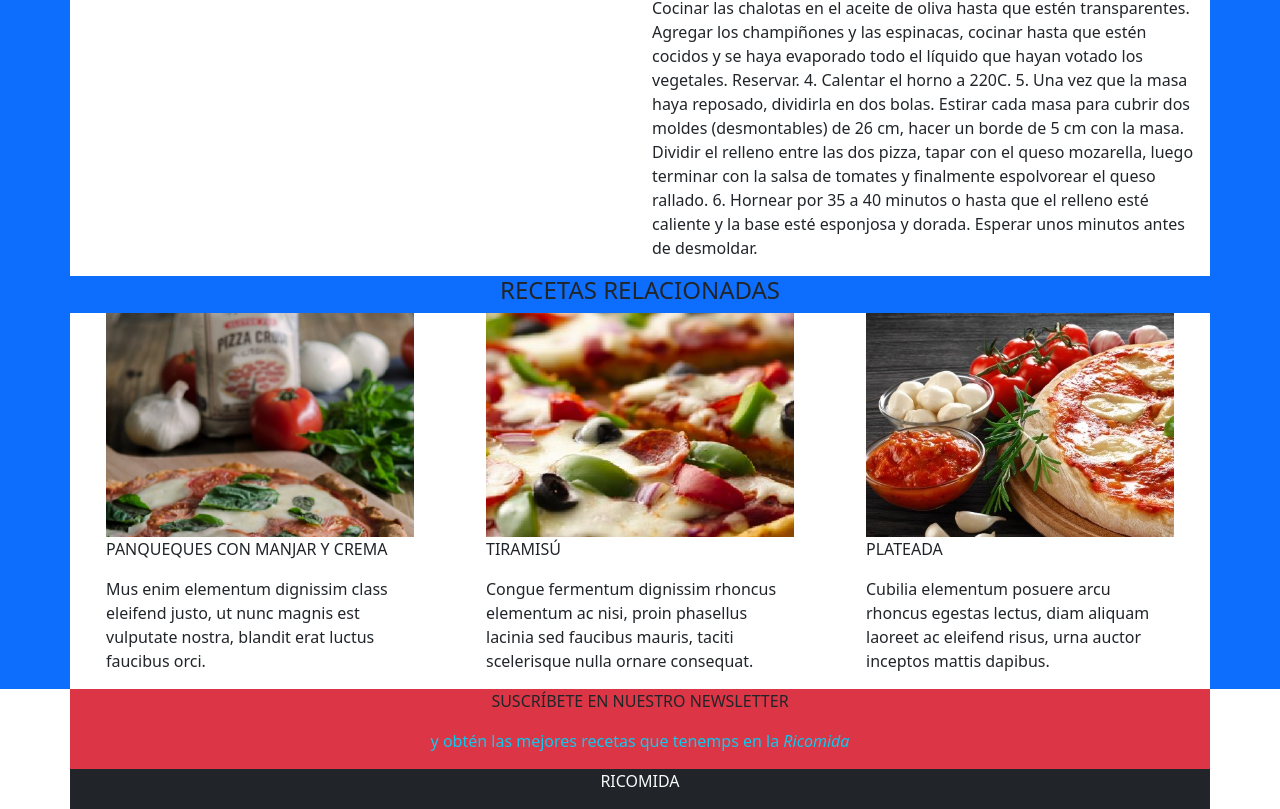
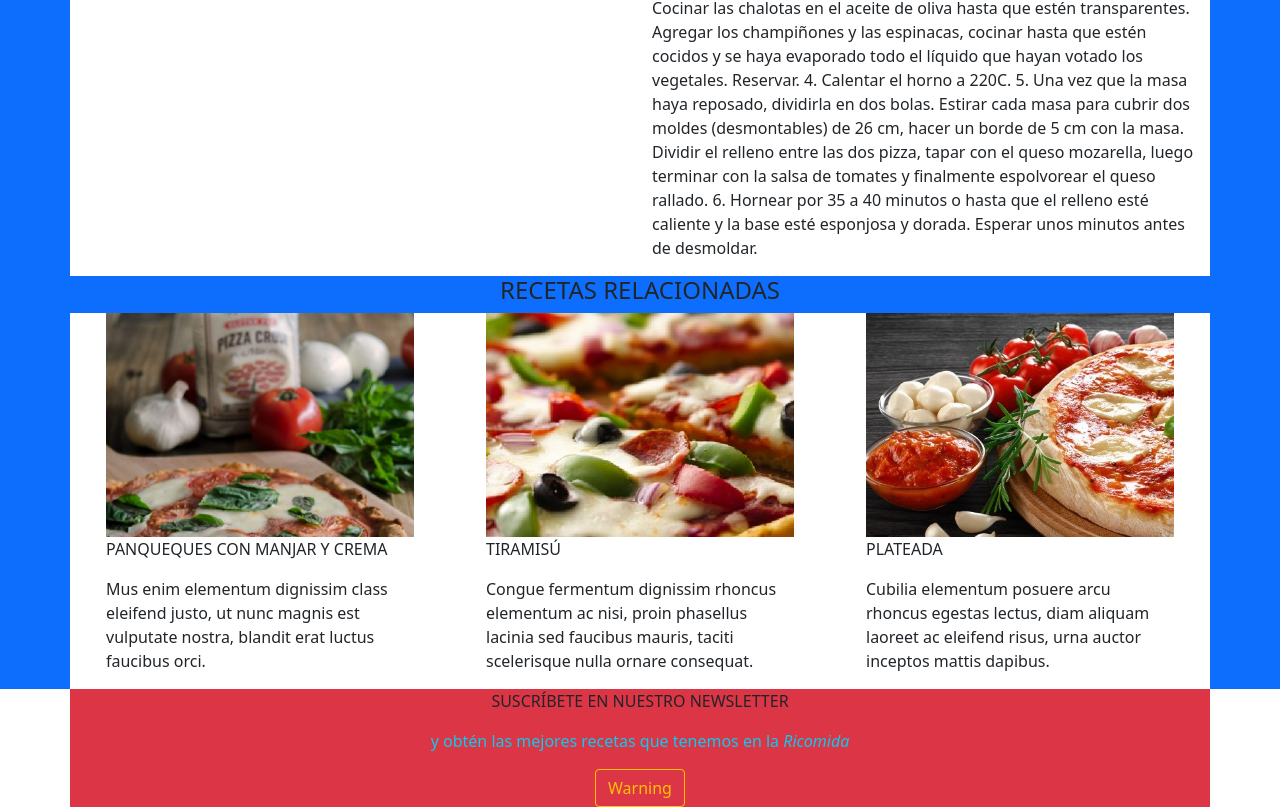
Before and after one commit to Pamelaleiva/Proyecto-Ricomida, a plain HTML site: page index.html in a window 1280 px wide. Shown: the part 1733-2542 px from the top of the page. Drawn offline with nearby package versions, Linux system fonts and the light colour scheme.

Commit message:
Organizando espacios

```diff
--- a/index.html
+++ b/index.html
@@ -278,13 +278,14 @@
                 <div class="row">
                   <div class="col-md-12 bg-danger">
                     <p class="text-center">SUSCRÍBETE EN NUESTRO NEWSLETTER</p>
-                    <p id="mostrarTodo" class="text-info text-center"> y obtén las mejores recetas que tenemps en la <em> Ricomida </em></p>
+                    <p id="mostrarTodo" class="text-info text-center"> y obtén las mejores recetas que tenemos en la <em> Ricomida </em></p>
                   </div>
                 </div>
             <!-- fila inferior -->
                 <div class="row">
-                  <div class="col-md-12 text-light text-center bg-dark">
-                    <p>RICOMIDA </p>
+                  <div class="col-md-12 text-dark text-center bg-danger">
+                   <button class="btn btn-outline-warning">Warning</button>
+                    <!--<button class="btn btn-primary btn-danger">Empezar</buttom>-->
                   </div>
                 </div>
               </div>
```
